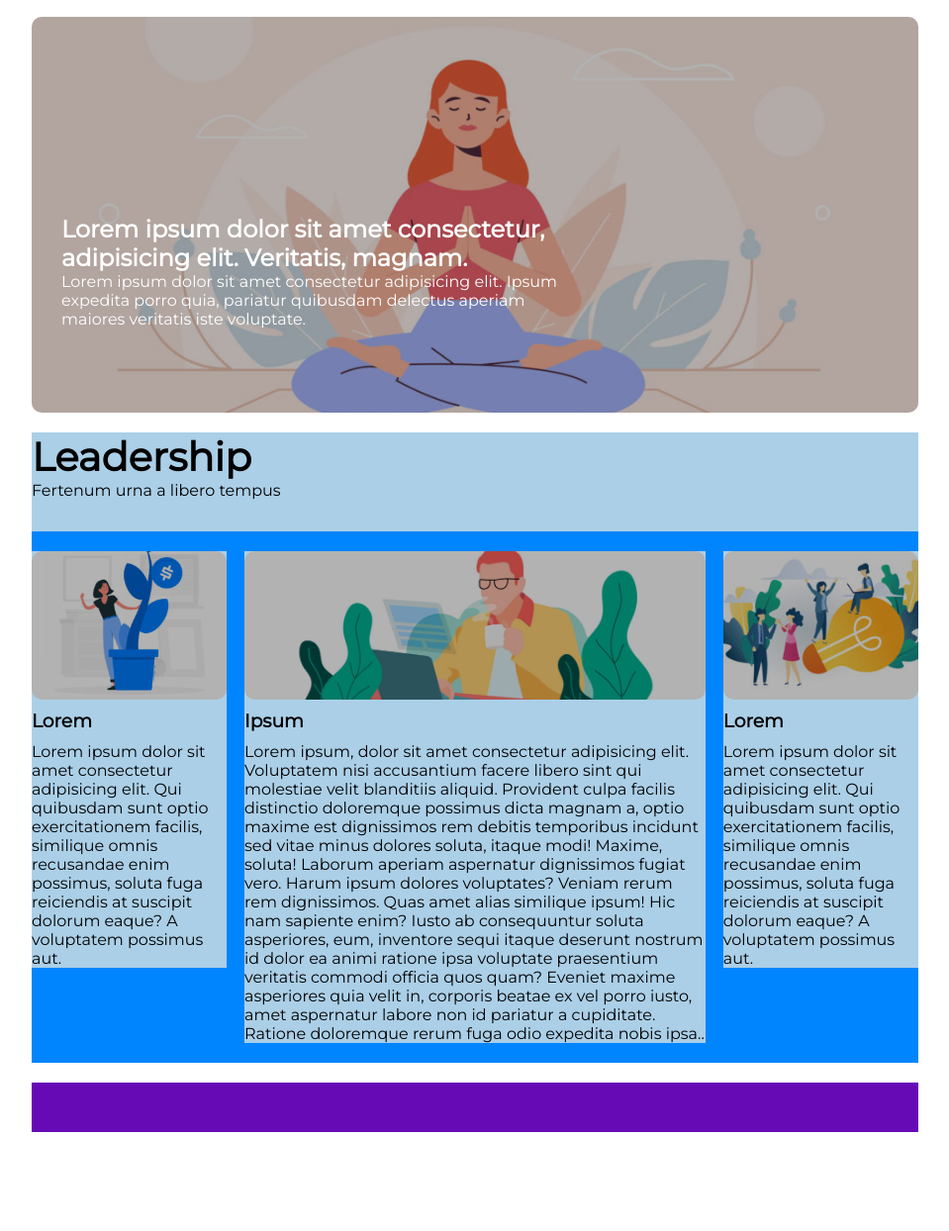
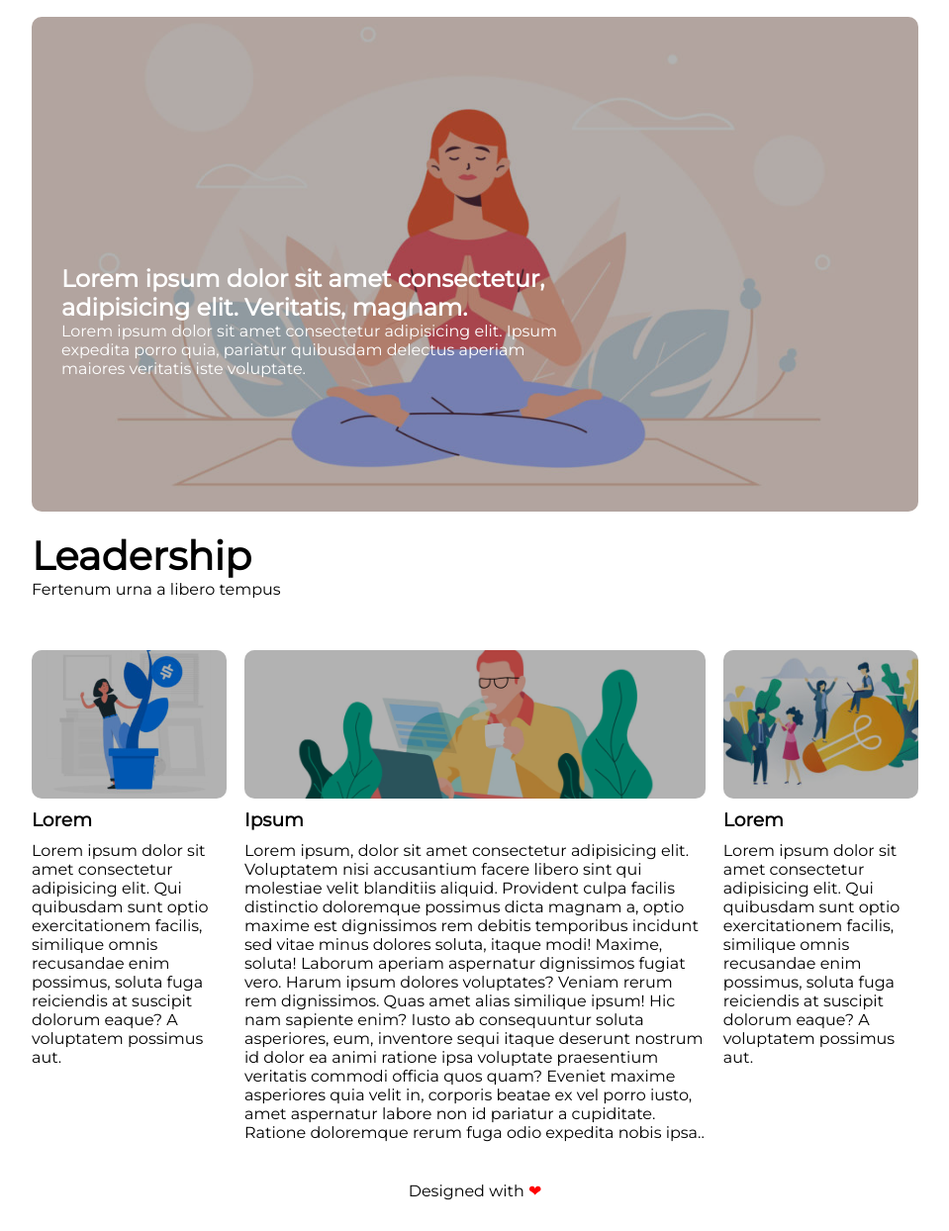
Before and after one commit to AndreaDeStefano1/htmlcss-wp, a plain HTML site: page index.html in a window 1280 px wide. Shown: the part 105-1349 px from the top of the page at 99% size, without its empty margins (160-1119 px from the left). Before the commit the page ends 1249 px from the top, so only its background shows below. Drawn offline with Linux system fonts and the light colour scheme.

Commit message:
Aggiunto Footer tolti gli sfondi colorati *finito*

```diff
--- a/css/style.css
+++ b/css/style.css
@@ -25,7 +25,7 @@ body{
   width: 70%;
   margin: auto;
   margin-bottom: 20px;
-  background-color: rgb(1, 133, 255);
+  /* background-color: rgb(1, 133, 255); */
   max-width: 1200px;
 }
 aside{
@@ -36,7 +36,7 @@ aside{
 }
 
 .bg-l-blue{
-  background-color: rgb(171, 207, 231);
+  /* background-color: rgb(171, 207, 231); */
 }
 
 .navbar{
@@ -60,11 +60,12 @@ aside{
 }
 .navbar ul li:hover{
   color: orange;
+  cursor: pointer;
 }
 
 .jumbotron{
-  background-color: rgb(225, 214, 122);
-  height: 400px;
+  /* background-color: rgb(225, 214, 122); */
+  height: 500px;
   background-image: url(../img/banner.jpg);
   background-size: cover;
   background-position: center;
@@ -142,6 +143,14 @@ section{
 
 .credits{
   height: 50px;
-  background-color: rgb(102, 10, 182);
+  /* background-color: rgb(102, 10, 182); */
   margin-bottom: 0;
 }
+
+.credits > span{
+  text-align: center;
+  display: block;
+}
+.heart{
+  color: red;
+}
--- a/index.html
+++ b/index.html
@@ -102,6 +102,9 @@
   <footer>
 
     <div class="container credits">
+      <span>
+        Designed with <span class="heart">&#10084;</span>
+      </span>
 
     </div>
 
```
